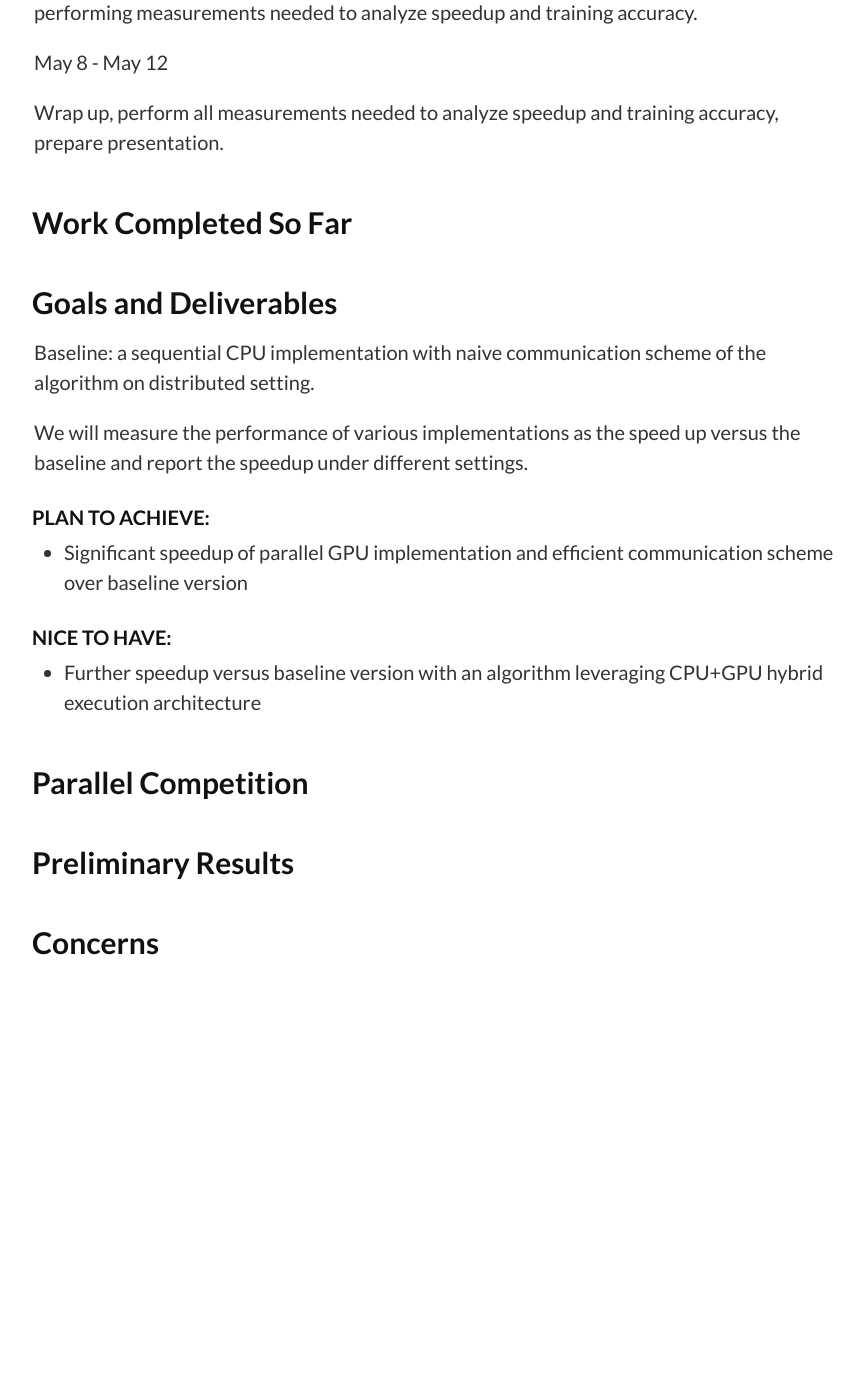
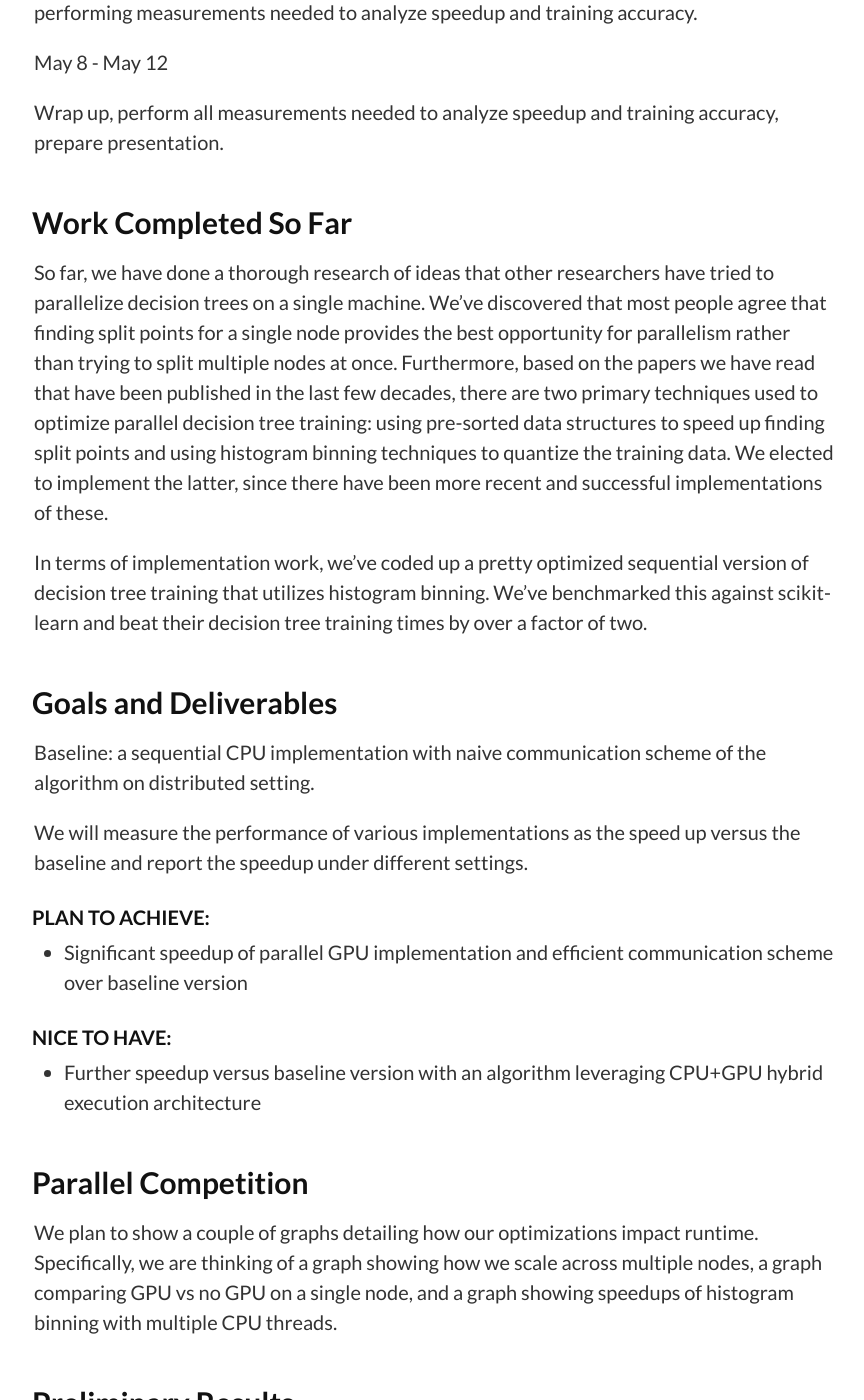
Before and after one commit to raypeng/DGBDT, a Jekyll site: the page built from checkpoint.md, in a window 1280 px wide and 1400 px high, scrolled down 993 px. Shown: the whole window, without its empty margins (206-1070 px from the left). Built offline with Jekyll 4.4.1, drawn with Linux system fonts in a browser that asks for light colours; our own code applies the rules of GitHub Pages for plain Markdown files; before the commit the page ends 2050 px from its top, so only the background shows below that; some of the changed text lies outside the part shown.

Commit message:
checkpoint alex stuff

```diff
--- a/checkpoint.md
+++ b/checkpoint.md
@@ -40,6 +40,9 @@ Wrap up, perform all measurements needed to analyze speedup and training accurac
 
 ## Work Completed So Far
 
+So far, we have done a thorough research of ideas that other researchers have tried to parallelize decision trees on a single machine. We’ve discovered that most people agree that finding split points for a single node provides the best opportunity for parallelism rather than trying to split multiple nodes at once. Furthermore, based on the papers we have read that have been published in the last few decades, there are two primary techniques used to optimize parallel decision tree training: using pre-sorted data structures to speed up finding split points and using histogram binning techniques to quantize the training data. We elected to implement the latter, since there have been more recent and successful implementations of these.
+
+In terms of implementation work, we’ve coded up a pretty optimized sequential version of decision tree training that utilizes histogram binning. We’ve benchmarked this against scikit-learn and beat their decision tree training times by over a factor of two.
 
 
 ## Goals and Deliverables
@@ -61,11 +64,18 @@ We will measure the performance of various implementations as the speed up versu
 
 ## Parallel Competition
 
-
-
+We plan to show a couple of graphs detailing how our optimizations impact runtime. Specifically, we are thinking of a graph showing how we scale across multiple nodes,
+a graph comparing GPU vs no GPU on a single node, and a graph showing speedups of
+histogram binning with multiple CPU threads.
 
 ## Preliminary Results
 
-
+We've been benchmarking our sequential version against scikit-learn and now have
+optimized it such that when training a single tree with max leaves of 32 our implementation
+beats it scikit-learn by over a factor of 2. Initial profiling shows that our histogram binning
+takes up a good portion of our training time, so we will look into parallelizing that.
 
 ## Concerns
+
+We are mainly concerned about getting enough space on GHC and latedays to run full experiements. We couldn't get our datasets copied over, so hopefully we will be able to
+work with course staff to resolve this.
```
